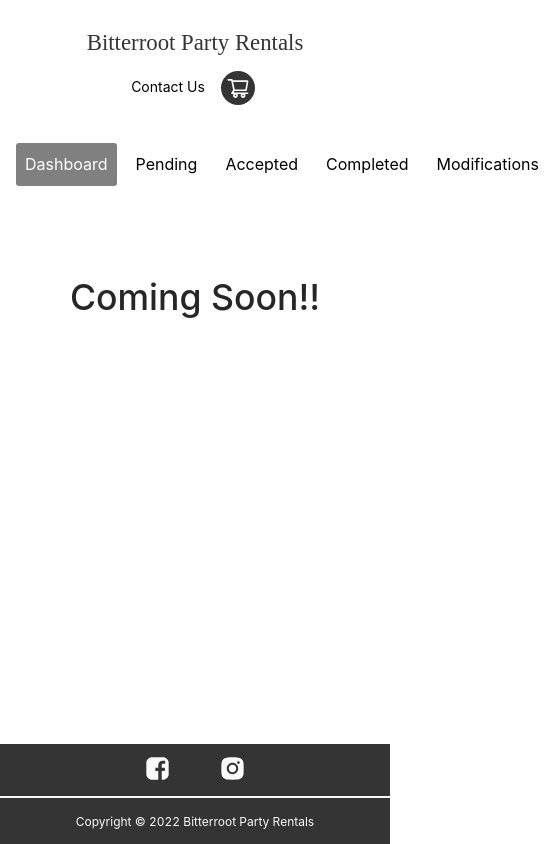
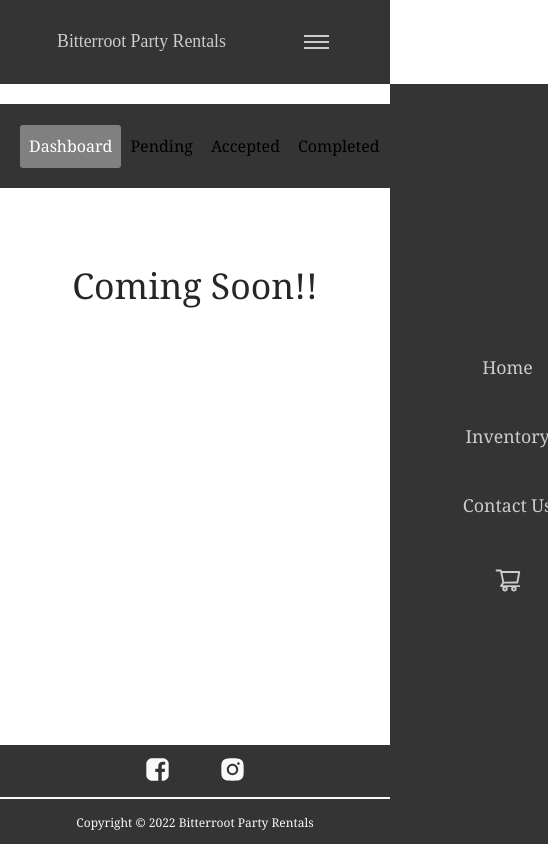
Before and after one commit to almapowell/bitterroot-party-rentals-ui, a React (Create React App) app: page /jordy in a window 390 px wide. Shown: the whole page, 548 px wide, since content can reach past the window. Built offline with nearby package versions, Linux system fonts and the light colour scheme.

Commit message:
added navbar and cornhole to products

```diff
--- a/src/App.css
+++ b/src/App.css
@@ -7,8 +7,12 @@
   flex-direction: column;
   color: black;
   font-size: calc(10px + 2vmin);
+  font-family: var(--primary-font-family);
 }
 
 :root {
   --primary-color: #343434;
+  --primary-font-family: Cambria, Cochin, Georgia, Times, "Times New Roman",
+    serif;
+  --secondary-font-family: fantasy;
 }
--- a/src/components/Admin/styles.css
+++ b/src/components/Admin/styles.css
@@ -1,4 +1,4 @@
-.nav {
+/* .nav {
   display: flex;
   justify-content: space-between;
   align-items: center;
@@ -6,7 +6,7 @@
   padding: 0 1rem;
   list-style: none;
   height: 50px;
-}
+} */
 
 .btn {
   text-decoration: none;
--- a/src/components/Header/index.js
+++ b/src/components/Header/index.js
@@ -3,13 +3,16 @@
 import { Link } from "react-router-dom";
 import ContactModal from "./ContactModal";
 import { ShoppingCartOutlined } from "@ant-design/icons";
+import Navbar from "./navbar";
 
 const Header = () => {
   const [isModalVisible, setIsModalVisible] = useState(false);
 
   return (
     <div>
-      <div className="header-container">
+      <Navbar />
+
+      {/* <div className="header-container">
         <Link to="/">
           <span className="logo">Bitterroot Party Rentals</span>
         </Link>
@@ -32,7 +35,7 @@
       <ContactModal
         setIsModalVisible={setIsModalVisible}
         isModalVisible={isModalVisible}
-      />
+      /> */}
     </div>
   );
 };
--- /dev/null
+++ b/src/components/Header/navbar.css
@@ -0,0 +1,124 @@
+*,
+*::after,
+*::before {
+  margin: 0;
+  box-sizing: border-box;
+}
+html {
+  font-size: 62.5%;
+}
+body {
+  font-size: 1.6rem;
+}
+li {
+  list-style: none;
+}
+a {
+  text-decoration: none;
+  color: rgb(204, 204, 204);
+}
+
+.nav {
+  display: flex;
+  align-items: center;
+  justify-content: space-around;
+  height: 10vh;
+  background: var(--primary-color);
+  margin-bottom: 5%;
+  padding: 0 20px;
+}
+.nav__brand {
+  font-family: cursive;
+}
+
+.nav__menu {
+  display: flex;
+  align-items: center;
+  justify-content: space-around;
+  gap: 3rem;
+  font-family: Cambria, Cochin, Georgia, Times, "Times New Roman", serif;
+}
+
+ul {
+  margin: 0;
+}
+
+.nav__toggler {
+  display: none;
+}
+.nav__toggler div {
+  width: 2.5rem;
+  height: 0.2rem;
+  margin: 0.4rem;
+  background: rgb(204, 204, 204);
+  transition: 0.3s ease-in;
+}
+
+.nav__item {
+  border: none;
+  padding: 5px;
+  outline: none;
+  background: transparent;
+  text-decoration: none;
+  display: inline-block;
+  cursor: pointer;
+  font-weight: 400;
+}
+
+.nav__item:after {
+  transition: all ease-in-out 0.2s;
+  background: none repeat scroll 0 0 #fff;
+  content: "";
+  display: block;
+  height: 1px;
+  width: 0;
+}
+
+.nav__item:hover:after {
+  width: 100%;
+}
+
+.nav__link:hover {
+  text-decoration: none;
+  color: #fff;
+}
+
+.activeLink {
+  background: rgb(104, 104, 104);
+}
+
+@media screen and (max-width: 768px) {
+  .nav__toggler {
+    display: block;
+    cursor: pointer;
+  }
+  .nav__menu {
+    position: fixed;
+    top: 10vh;
+    right: 0;
+    height: 93vh;
+    width: 50vw;
+    background: var(--primary-color);
+    flex-direction: column;
+    transform: translateX(100%);
+    transition: 0.5s ease-in;
+    justify-content: center;
+    z-index: 10;
+  }
+}
+/* Active Class */
+.nav__active {
+  transform: translateX(0%);
+}
+
+/* Toggle Icon Animation */
+
+.toggle .line1 {
+  transform: rotate(-45deg) translate(-4px, 5px);
+}
+.toggle .line2 {
+  opacity: 0;
+}
+.toggle .line3 {
+  transform: rotate(45deg) translate(-4px, -5px);
+}
--- /dev/null
+++ b/src/components/Header/navbar.js
@@ -0,0 +1,89 @@
+import React, { useState } from "react";
+import "./navbar.css";
+import { Link, useLocation } from "react-router-dom";
+import { ShoppingCartOutlined } from "@ant-design/icons";
+import ContactModal from "./ContactModal";
+
+function Navbar() {
+  const location = useLocation();
+
+  const [isModalVisible, setIsModalVisible] = useState(false);
+  const [activeLink, setActiveLink] = useState(location.pathname);
+  const [active, setActive] = useState("nav__menu");
+  const [icon, setIcon] = useState("nav__toggler");
+  const navToggle = () => {
+    if (active === "nav__menu") {
+      setActive("nav__menu nav__active");
+    } else setActive("nav__menu");
+
+    // Icon Toggler
+    if (icon === "nav__toggler") {
+      setIcon("nav__toggler toggle");
+    } else setIcon("nav__toggler");
+  };
+  console.log(location);
+
+  return (
+    <div>
+      <nav className="nav">
+        <Link to="/" className="nav__brand">
+          Bitterroot Party Rentals
+        </Link>
+        <ul className={active}>
+          <li
+            onClick={() => setActiveLink("/")}
+            className={`nav__item ${activeLink === "/" && "activeLink"}`}
+          >
+            <Link to="/" className="nav__link">
+              Home
+            </Link>
+          </li>
+
+          <li
+            onClick={() => setActiveLink("/inventory")}
+            className={`nav__item ${
+              activeLink === "/inventory" && "activeLink"
+            }`}
+          >
+            <Link to="/inventory" className="nav__link">
+              Inventory
+            </Link>
+          </li>
+
+          {/* <li className="nav__item">
+            <Link to="/portfolio" className="nav__link">
+              Portfolio
+            </Link>
+          </li> */}
+
+          <li className="nav__item">
+            <a onClick={() => setIsModalVisible(true)} className="nav__link">
+              Contact Us
+            </a>
+          </li>
+          <li
+            onClick={() => setActiveLink("/shopping-cart")}
+            className={`nav__item ${
+              activeLink === "/shopping-cart" && "activeLink"
+            }`}
+          >
+            <Link to="/shopping-cart">
+              <ShoppingCartOutlined className="shoppingCart" />
+            </Link>
+          </li>
+        </ul>
+        <div onClick={navToggle} className={icon}>
+          <div className="line1"></div>
+          <div className="line2"></div>
+          <div className="line3"></div>
+        </div>
+      </nav>
+      <ContactModal
+        setIsModalVisible={setIsModalVisible}
+        isModalVisible={isModalVisible}
+      />
+    </div>
+  );
+}
+
+export default Navbar;
--- a/src/components/Header/styles.css
+++ b/src/components/Header/styles.css
@@ -18,7 +18,7 @@
 }
 
 .logo {
-  font-family: cursive;
+  font-family: "Trattatello, fantasy	";
   font-size: 40px;
   text-decoration: none;
   color: var(--primary-color);
@@ -50,19 +50,20 @@
 }
 
 .shoppingCart {
-  font-size: 24px;
+  font-size: 28px;
   border-radius: 50%;
-  background: var(--primary-color);
+  /* background: var(--primary-color); */
   transition: all ease-in-out 0.2s;
   padding: 5px;
-  margin: 10px;
+  color: rgb(204, 204, 204);
 }
 
 .shoppingCart svg {
   fill: "white";
 }
-.shoppingCart:hover {
+.shoppingCart:hover svg {
   cursor: pointer;
-  background: rgb(104, 104, 104);
+  /* background: rgb(104, 104, 104); */
   transition: all ease-in-out 0.2s;
+  fill: #fff;
 }
--- a/src/components/LandingPage/styles.css
+++ b/src/components/LandingPage/styles.css
@@ -12,8 +12,6 @@
 
   display: flex;
   justify-content: center;
-
-  margin-bottom: 100px;
 }
 
 .background .overlay {
@@ -174,8 +172,8 @@
   background: var(--primary-color);
   color: white;
   font-size: calc(10px + 2vmin);
-  margin-bottom: 100px;
-  height: 100px;
+  margin: 4vh 0;
+  height: 8vh;
   align-items: center;
   font-family: cursive;
 }
--- a/src/shared/utils.js
+++ b/src/shared/utils.js
@@ -9,7 +9,7 @@
         image:
           "https://cdnimg.webstaurantstore.com/images/products/large/524156/1966886.jpg",
         title: "6' Round Folding Table",
-        price: "8.00",
+        price: "15.00",
       },
     ],
     icon: "https://wp.catalog.d.cpartyrentals.com/itemimages/SUPERCAT15.jpg",
@@ -52,7 +52,13 @@
         id: 4,
         image: "https://wp.catalog.d.cpartyrentals.com/itemimages/12157t.jpg",
         title: "Giant Jenga",
-        price: "1.75",
+        price: "50",
+      },
+      {
+        id: 5,
+        image: "https://wp.catalog.d.cpartyrentals.com/itemimages/12157t.jpg",
+        title: "Corn Hole",
+        price: "50",
       },
     ],
     icon: "https://wp.catalog.d.cpartyrentals.com/itemimages/SUPERCAT6.jpg",
@@ -65,7 +71,7 @@
     image:
       "https://cdnimg.webstaurantstore.com/images/products/large/524156/1966886.jpg",
     title: "6' Round Folding Table",
-    price: "8.00",
+    price: "15.00",
   },
   {
     id: 2,
@@ -84,7 +90,13 @@
     id: 4,
     image: "https://wp.catalog.d.cpartyrentals.com/itemimages/12157t.jpg",
     title: "Giant Jenga",
-    price: "1.75",
+    price: "50.00",
+  },
+  {
+    id: 5,
+    image: "https://m.media-amazon.com/images/I/41CFULBJ+fL._AC_SY1000_.jpg",
+    title: "Corn Hole",
+    price: "50.00",
   },
 ];
 
```
